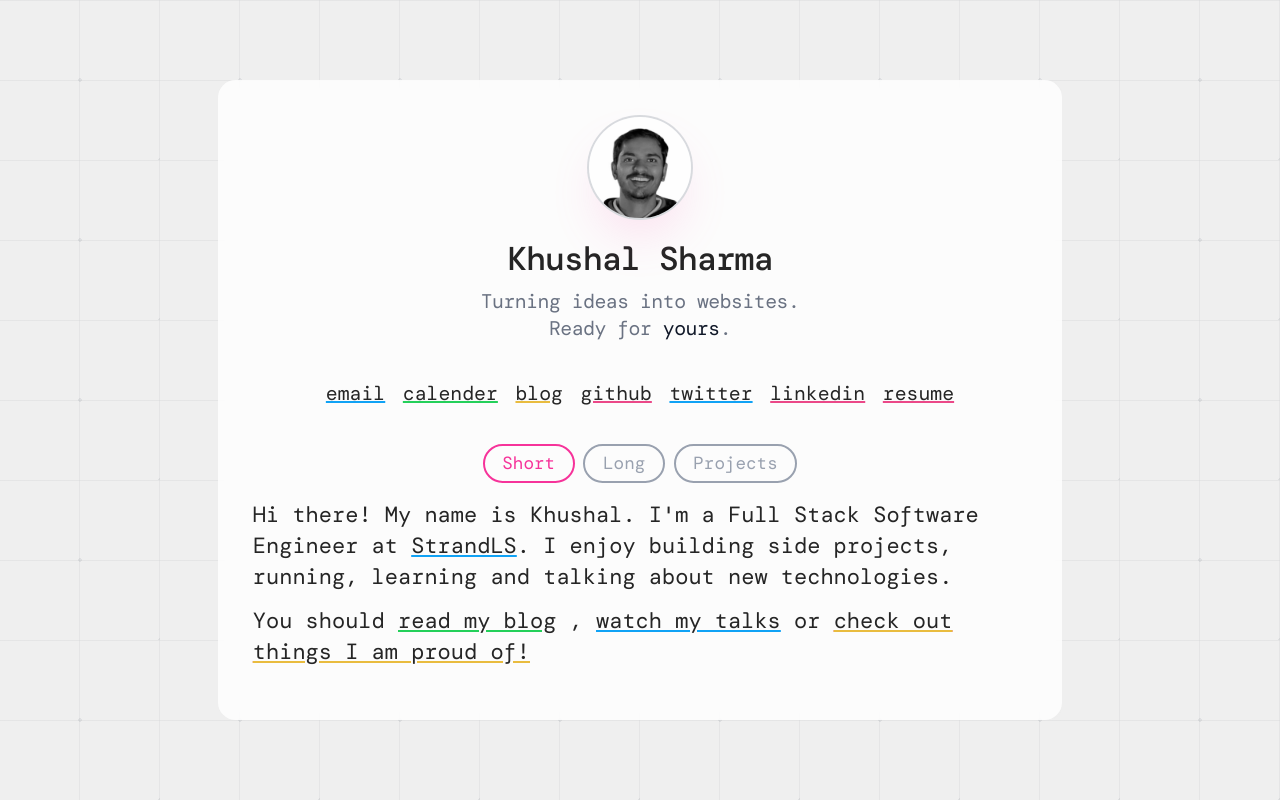
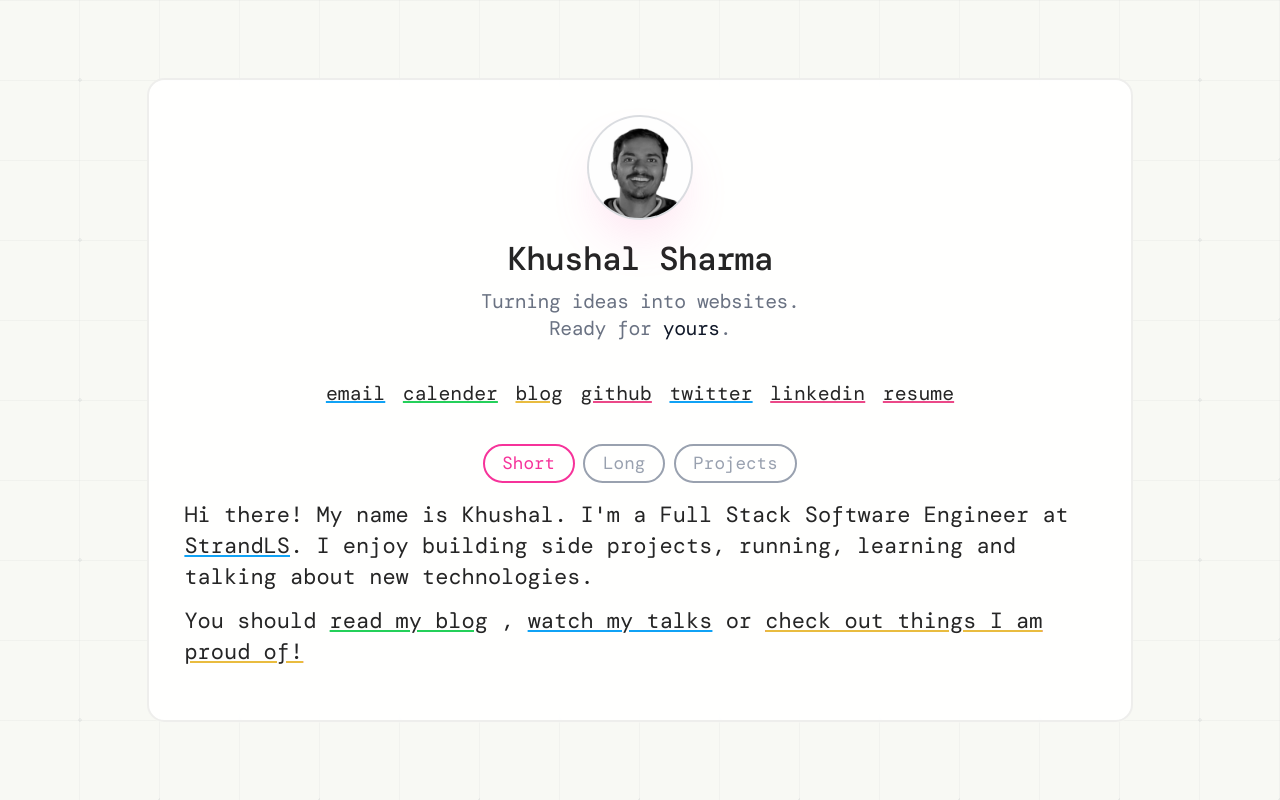
Before and after one commit to Logan1x/Logan1x.github.io, a React (Vite) app: page / in a window 1280 px wide. Built offline with nearby package versions, Linux system fonts and the light colour scheme; a web font is replaced by a local one.

Commit message:
bg color and opacity change

```diff
--- a/src/Home.tsx
+++ b/src/Home.tsx
@@ -90,9 +90,9 @@ function Home() {
   }, []);
 
   return (
-    <div className="max-w-3xl mx-auto min-h-screen flex items-center relative">
+    <div className="max-w-4xl mx-auto min-h-screen flex items-center relative">
       <div
-        className="pointer-events-none fixed inset-0 z-0 opacity-70"
+        className="pointer-events-none fixed inset-0 z-0 opacity-50"
         style={{
           backgroundImage: `
             repeating-linear-gradient(0deg, transparent, transparent 79px, rgba(75, 85, 99, 0.08) 79px, rgba(75, 85, 99, 0.08) 80px, transparent 80px, transparent 159px, rgba(75, 85, 99, 0.08) 159px, rgba(75, 85, 99, 0.08) 160px),
@@ -103,7 +103,7 @@ function Home() {
           backgroundSize: "160px 160px, 160px 160px, 160px 160px, 160px 160px",
         }}
       />
-      <div className="bg-white/80 backdrop-blur-sm rounded-2xl p-6 lg:p-8 w-full relative z-10">
+      <div className="bg-white/90 backdrop-blur-sm rounded-2xl p-6 lg:p-8 w-full relative z-10 border-2 border-[#eeeeec]">
         <div className="flex flex-col items-center justify-between w-full gap-4">
           <FaceTracker />
           <div className="text-center">
@@ -166,8 +166,8 @@ function Home() {
                 key={bioType}
                 onClick={() => setActiveBio(bioType)}
                 className={`px-4 py-1 rounded-full border-2 capitalize cursor-pointer ${activeBio === bioType
-                    ? "border-pink-500 text-pink-500"
-                    : "border-gray-400 text-gray-400 hover:border-pink-500 hover:text-pink-500 transition-colors duration-300"
+                  ? "border-pink-500 text-pink-500"
+                  : "border-gray-400 text-gray-400 hover:border-pink-500 hover:text-pink-500 transition-colors duration-300"
                   }`}
               >
                 {bioType}
--- a/src/Projects.tsx
+++ b/src/Projects.tsx
@@ -258,7 +258,7 @@ const Projects = () => {
           </p>
         </div>
 
-        <div className="bg-white/80 backdrop-blur-sm rounded-2xl p-6 lg:p-8">
+        <div className="bg-white/90 backdrop-blur-sm rounded-2xl p-6 lg:p-8 border-2 border-[#eeeeec]">
           <div className="lg:grid lg:grid-cols-2 lg:gap-8">
             <div className="space-y-8">
               <section className="mb-8">
--- a/src/index.css
+++ b/src/index.css
@@ -12,7 +12,7 @@ body {
   padding: 0;
   box-sizing: border-box;
   min-height: 100vh;
-  background-color: #efefef;
+  background-color: #f8f9f4;
   color: #252525;
   font-family: "DM Mono", monospace;
   font-weight: 400;
```
